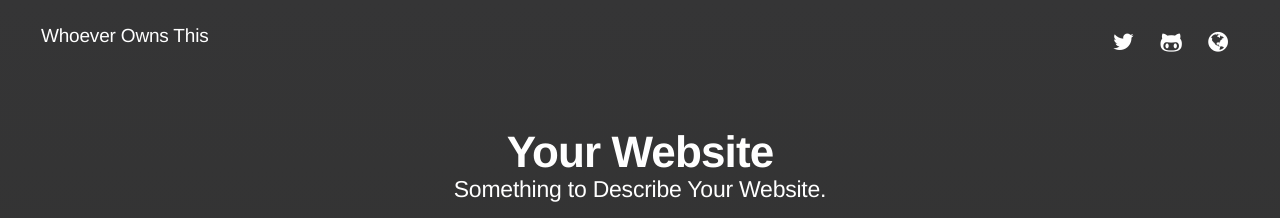
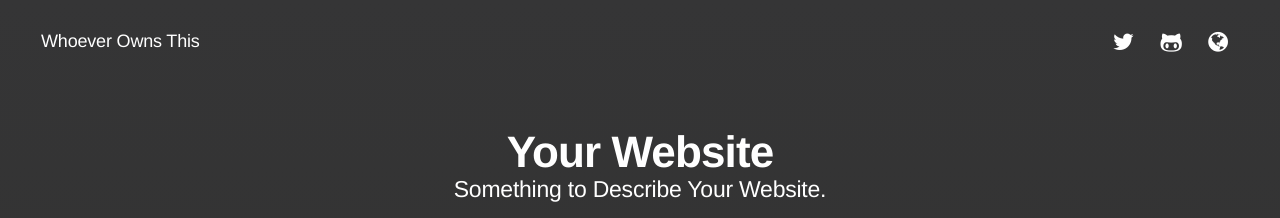
Before and after one commit to caleorourke/skim, a Jekyll site: the page built from index.md, in a window 1280 px wide. Shown: the top 218 px of the page. Built offline with Jekyll 4.4.1, drawn with Linux system fonts in a browser that asks for light colours; nearby versions of some CDN libraries; Markdown is read by kramdown in place of the engine named in the settings.

Commit message:
design updates

```diff
--- a/css/scaffolding.css
+++ b/css/scaffolding.css
@@ -309,11 +309,11 @@ h4 {
 @media (min-width: 768px) {
     .brand {
         position: absolute;
-        top: 21px;
+        top: 27px;
         display: inline-block;
         font-weight: 300;
         color: #fff;
-        font-size: 19px;
+        font-size: 18px;
         line-height: 1.6;
         letter-spacing: -.01em;
     }
```
